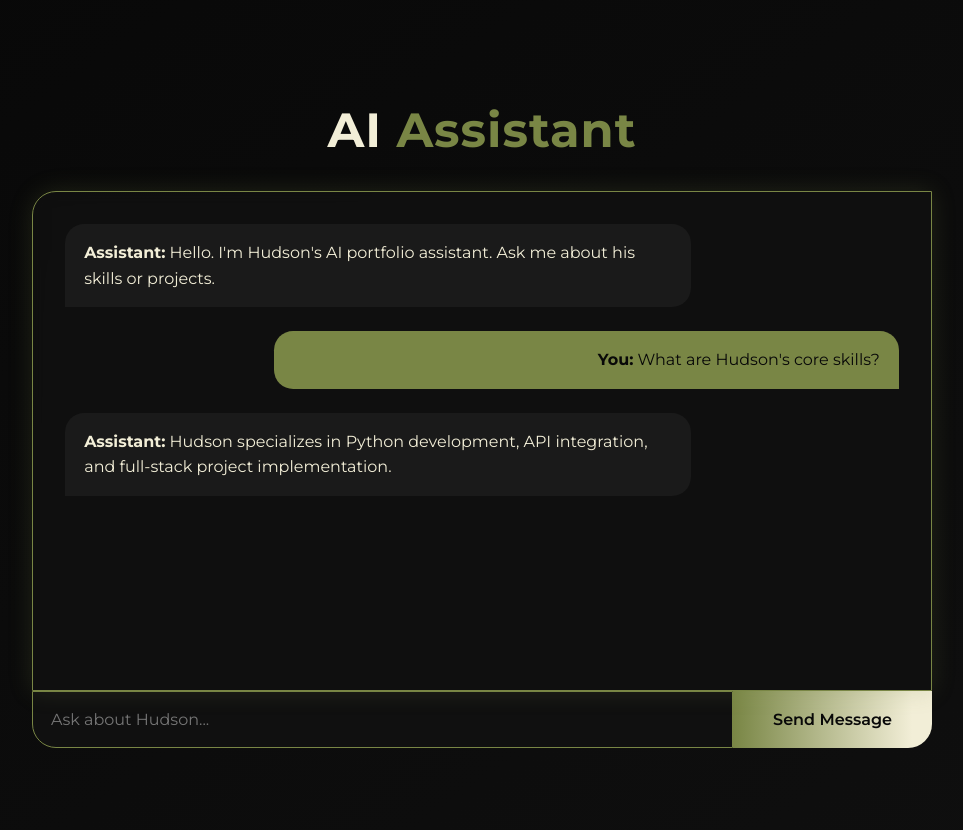
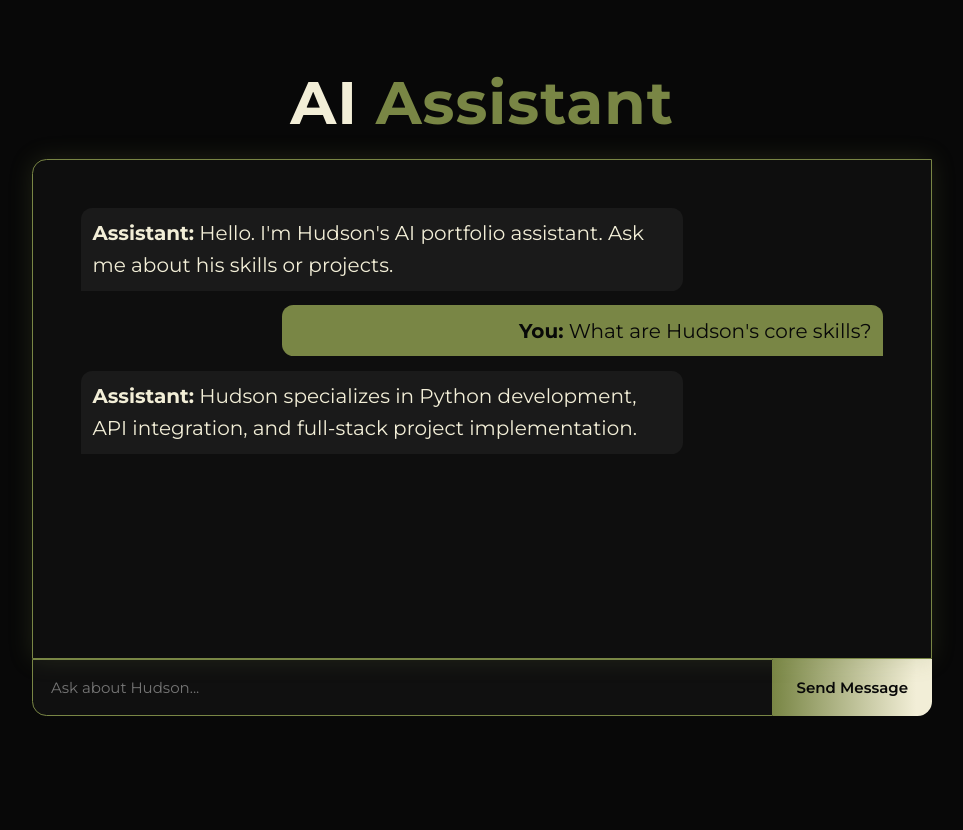
Before and after one commit to Hudsonmathew1910/AI-Portfolio, a Django app: page / in a window 1280 px wide. Shown: the whole page, without its empty margins (158-1121 px from the left). After the commit the page ends 716 px from the top, so only its background shows below. Run offline with Django 5.2, Linux system fonts and the light colour scheme.

Commit message:
Mobile view

```diff
--- a/templates/chat.html
+++ b/templates/chat.html
@@ -18,19 +18,27 @@
 }
 
 *{
-    margin: 1;
+    margin: 0;
     padding: 0;
     box-sizing: border-box;
-    font-family: "Montserrat", sans-serif;
+    text-decoration: none;
+    scroll-behavior: smooth;
+    /* font-family: "SUSE Mono"; */
+    font-family: "Montserrat";
+    /* font-family: "Orbitron"; */
+}
+html{
+    font-size: 60%;
+    overflow-x: hidden;
 }
 
+
+
+/* HEADER */
 body{
-    background: linear-gradient(145deg, #080808, #0f0f0f);
+    background-color: var(--bg-color);
     color: var(--text-color);
-    margin: 10px;
-    padding-top: 10px;
 }
-
 /* SECTION */
 .chat-section{
     min-height: 100vh;
@@ -50,7 +58,7 @@ body{
 /* HEADING */
 .heading{
     text-align: center;
-    font-size: 3rem;
+    font-size: 60px;
     margin-bottom: 2rem;
     color: var(--trd-bg-color);
     letter-spacing: 1px;
@@ -60,8 +68,8 @@ body{
 .chat-box{
     height: 500px;
     overflow-y: auto;
-    padding: 2rem;
-    font-size: 1rem;
+    padding: 5rem;
+    font-size: 20px;
     background: rgba(16, 16, 16, 0.9);
     backdrop-filter: blur(8px);
     border-radius: 1.5rem 0rem 0 0;
@@ -101,7 +109,7 @@ body{
 .chat-input-area input{
     flex: 1;
     padding: 18px;
-    font-size: 1rem;
+    font-size: 15px;
     color: var(--text-color);
     background-color: var(--second-bg-color);
     border-radius: 0 0 0 1.5rem;
@@ -117,7 +125,7 @@ body{
 .btn{
     padding: 0 2.5rem;
     border-radius: 0 0 1.5rem 0;
-    font-size: 1rem;
+    font-size: 15px;
     font-weight: 600;
     cursor: pointer;
     border: none;
@@ -153,6 +161,11 @@ body{
     to{
         opacity: 1;
         transform: translateY(0);
+    }
+}
+@media(max-width:768px){
+    .chat-box{
+        padding: 10px 10px 10rem 10px;
     }
 }
 </style>
```
Also changed, not shown: chat_memory.json (+8 -0 lines).
